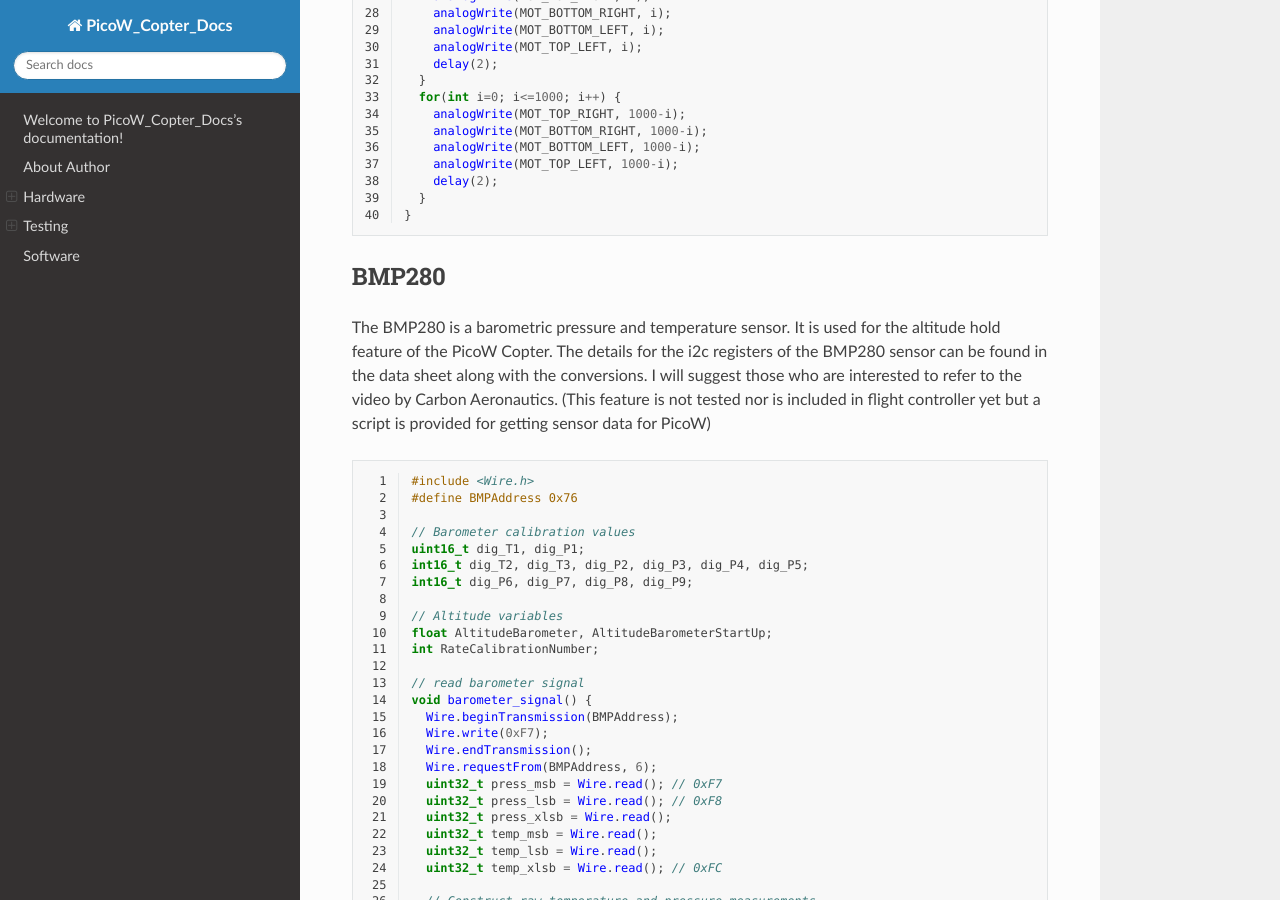
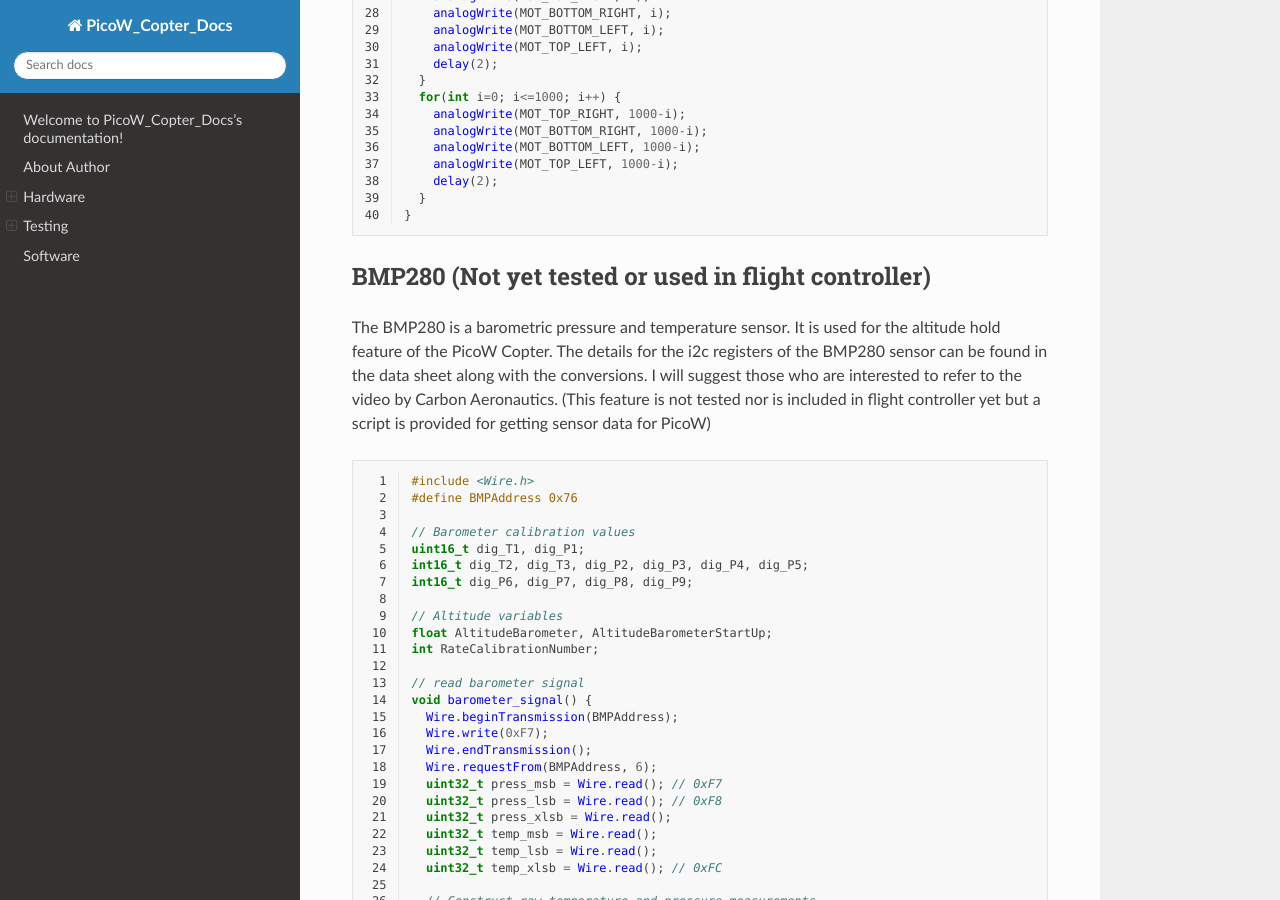
Before and after one commit to anish-natekar/PicoW_Copter_docs, a Sphinx documentation site: the page built from docs/source/index.rst, in a window 1280 px wide and 900 px high, scrolled down 7446 px. Built offline with Sphinx 7.4.7 and the Read the Docs theme 2.0.0, drawn with Linux system fonts in a browser that asks for light colours.

Commit message:
warning for BMP280 added

```diff
--- a/docs/source/index.rst
+++ b/docs/source/index.rst
@@ -384,8 +384,8 @@ motors but also test the direction of rotation of the motors.
   }
 
 
-BMP280
-------
+BMP280 (Not yet tested or used in flight controller)
+----------------------------------------------------
 
 The BMP280 is a barometric pressure and temperature sensor. It is used for the altitude hold feature of the PicoW Copter.
 The details for the i2c registers of the BMP280 sensor can be found in the data sheet along with the conversions.
```
